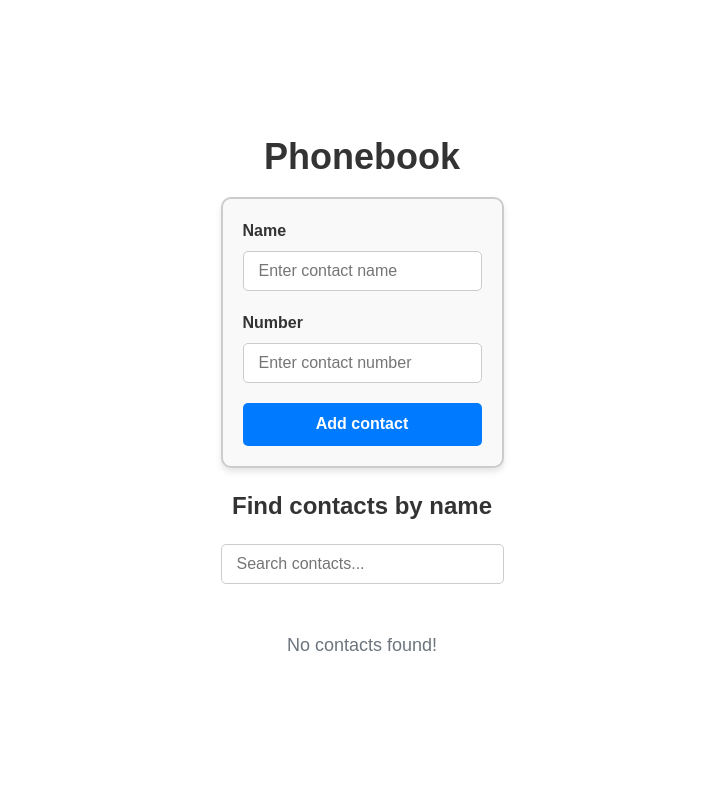
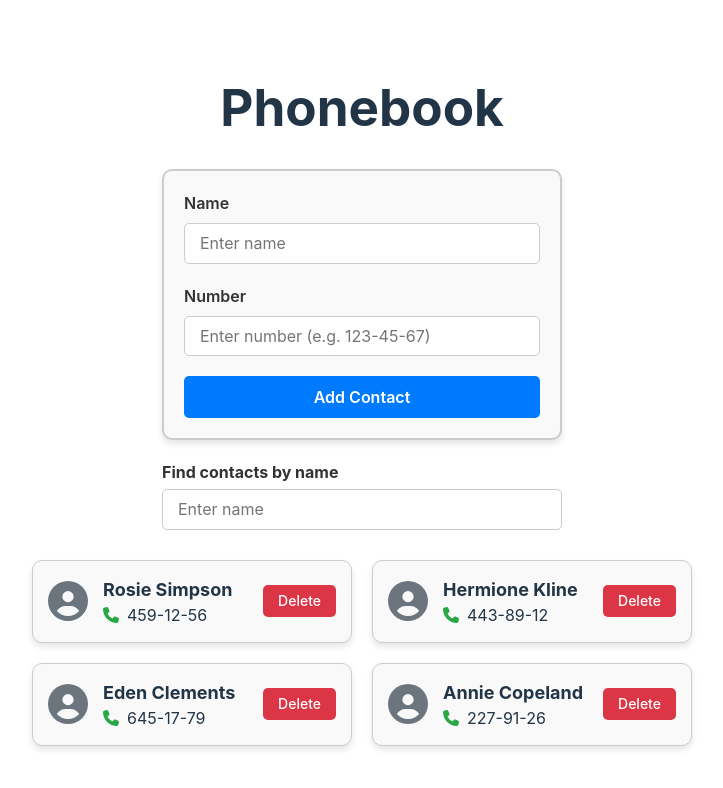
Before and after one commit to Nataliia-Aldushyna/goit-neo-react-hw-module3, a React (Vite) app: page / in a window 1280 px wide. Shown: the top 788 px of the page, without its empty margins (278-1001 px from the left). Built offline with nearby package versions, Linux system fonts and the light colour scheme.

Commit message:
add component Contact

```diff
--- a/src/App.jsx
+++ b/src/App.jsx
@@ -1,57 +1,63 @@
-import { useState, useEffect } from 'react';
-import ContactForm from './components/ContactForm/ContactForm';
-import SearchBox from './components/SearchBox/SearchBox';
-import ContactList from './components/ContactList/ContactList';
-import { ToastContainer, toast } from 'react-toastify';
-import 'react-toastify/dist/ReactToastify.css';
-import styles from './App.module.css';
+import { useState, useEffect } from "react";
+import ContactForm from "./components/ContactForm/ContactForm";
+import ContactList from "./components/ContactList/ContactList";
+import SearchBox from "./components/SearchBox/SearchBox";
+import contactsData from "../contacts.json";
+import { ToastContainer, toast } from "react-toastify";
+import "react-toastify/dist/ReactToastify.css";
 
 const App = () => {
   const [contacts, setContacts] = useState(() => {
-    const savedContacts = localStorage.getItem('contacts');
-    return savedContacts ? JSON.parse(savedContacts) : [];
+    const savedContacts = localStorage.getItem("contacts");
+    return savedContacts ? JSON.parse(savedContacts) : contactsData;
   });
 
-  const [filter, setFilter] = useState('');
-
-  useEffect(() => {
-    localStorage.setItem('contacts', JSON.stringify(contacts));
-  }, [contacts]);
+  const [filter, setFilter] = useState("");
 
   const addContact = (newContact) => {
-    if (contacts.some(contact => contact.name.toLowerCase() === newContact.name.toLowerCase())) {
+    const isDuplicate = contacts.some(
+      (contact) =>
+        contact.name.toLowerCase() === newContact.name.toLowerCase()
+    );
+
+    if (isDuplicate) {
       toast.error(`${newContact.name} is already in contacts!`);
       return;
     }
-    setContacts([...contacts, newContact]);
-    toast.success(`Contact ${newContact.name} added successfully!`);
+
+    setContacts((prevContacts) => [...prevContacts, newContact]);
+    toast.success(`${newContact.name} added successfully!`);
   };
 
   const deleteContact = (id) => {
-    const deletedContact = contacts.find(contact => contact.id === id);
-    if (deletedContact) {
-      setContacts(contacts.filter(contact => contact.id !== id));
-      toast.success(`Contact ${deletedContact.name} deleted successfully!`);
-    } else {
-      toast.error("Contact not found!");
-    }
+    setContacts((prevContacts) =>
+      prevContacts.filter((contact) => contact.id !== id)
+    );
+    toast.info("Contact deleted.");
   };
 
-  const handleFilterChange = (event) => {
-    setFilter(event.target.value);
+  useEffect(() => {
+    localStorage.setItem("contacts", JSON.stringify(contacts));
+  }, [contacts]);
+
+  const handleFilterChange = (e) => setFilter(e.target.value);
+
+  const getFilteredContacts = () => {
+    const normalizedFilter = filter.toLowerCase();
+    return contacts.filter((contact) =>
+      contact.name.toLowerCase().includes(normalizedFilter)
+    );
   };
 
-  const filteredContacts = contacts.filter(contact =>
-    contact.name.toLowerCase().includes(filter.toLowerCase())
-  );
-
   return (
-    <div className={styles.container}>
-      <h1 className={styles.title}>Phonebook</h1>
-      <ContactForm onSubmit={addContact} />
-      <h2 className={styles.subtitle}>Find contacts by name</h2>
-      <SearchBox value={filter} onChange={handleFilterChange} />
-      <ContactList contacts={filteredContacts} onDelete={deleteContact} />
+    <div>
+      <h1>Phonebook</h1>
+      <ContactForm onAddContact={addContact} />
+      <SearchBox filter={filter} onFilterChange={handleFilterChange} />
+      <ContactList
+        contacts={getFilteredContacts()}
+        onDeleteContact={deleteContact}
+      />
       <ToastContainer />
     </div>
   );
--- /dev/null
+++ b/src/components/Contact/Contact.jsx
@@ -0,0 +1,25 @@
+import styles from "./Contact.module.css";
+import { FontAwesomeIcon } from "@fortawesome/react-fontawesome";
+import { faPhone, faUserCircle } from "@fortawesome/free-solid-svg-icons";
+
+const Contact = ({ name, number, onDelete }) => {
+  return (
+    <li className={styles.contactItem}>
+      <div className={styles.avatar}>
+        <FontAwesomeIcon icon={faUserCircle} className={styles.avatarIcon} />
+      </div>
+      <div className={styles.contactInfo}>
+        <p className={styles.name}>{name}</p>
+        <div className={styles.numberWrapper}>
+          <FontAwesomeIcon icon={faPhone} className={styles.phoneIcon} />
+          <p className={styles.number}>{number}</p>
+        </div>
+      </div>
+      <button className={styles.button} onClick={onDelete}>
+        Delete
+      </button>
+    </li>
+  );
+};
+
+export default Contact;
--- /dev/null
+++ b/src/components/Contact/Contact.module.css
@@ -0,0 +1,66 @@
+.contactItem {
+  display: flex;
+  align-items: center;
+  padding: 15px;
+  border: 1px solid #ccc;
+  border-radius: 10px;
+  background-color: #f9f9f9;
+  box-shadow: 0 4px 6px rgba(0, 0, 0, 0.1);
+  transition: transform 0.2s;
+}
+
+.contactItem:hover {
+  transform: scale(1.02);
+}
+
+.avatar {
+  flex-shrink: 0;
+  margin-right: 15px;
+}
+
+.avatarIcon {
+  font-size: 40px;
+  color: #6c757d;
+}
+
+.contactInfo {
+  flex-grow: 1;
+}
+
+.name {
+  font-size: 18px;
+  font-weight: bold;
+  margin: 0;
+}
+
+.numberWrapper {
+  display: flex;
+  align-items: center;
+  gap: 8px;
+}
+
+.phoneIcon {
+  font-size: 16px;
+  color: #28a745;
+}
+
+.number {
+  margin: 0;
+  font-size: 16px;
+}
+
+.button {
+  background-color: #dc3545;
+  color: white;
+  border: none;
+  padding: 8px 15px;
+  border-radius: 5px;
+  font-size: 14px;
+  cursor: pointer;
+  transition: background-color 0.3s;
+  margin-left: 20px;
+}
+
+.button:hover {
+  background-color: #c82333;
+}
--- a/src/components/ContactForm/ContactForm.jsx
+++ b/src/components/ContactForm/ContactForm.jsx
@@ -1,28 +1,32 @@
-import { Formik, Form, Field, ErrorMessage } from 'formik';
-import * as Yup from 'yup';
-import { nanoid } from 'nanoid';
-import styles from './ContactForm.module.css';
+import { Formik, Form, Field, ErrorMessage } from "formik";
+import * as Yup from "yup";
+import { nanoid } from "nanoid";
+import styles from "./ContactForm.module.css";
 
-const validationSchema = Yup.object({
-  name: Yup.string()
-    .min(3, 'Minimum 3 characters')
-    .max(50, 'Maximum 50 characters')
-    .required('Required'),
-  number: Yup.string()
-    .min(7, 'Minimum 7 characters')
-    .max(15, 'Maximum 15 characters')
-    .required('Required'),
-});
+const ContactForm = ({ onAddContact }) => {
+  const validationSchema = Yup.object({
+    name: Yup.string()
+      .required("Name is required")
+      .min(3, "Name must be at least 3 characters")
+      .max(50, "Name must be at most 50 characters"),
+    number: Yup.string()
+      .required("Number is required")
+      .matches(/^\d{3}-\d{2}-\d{2}$/, "Number must match format: 123-45-67"),
+  });
 
-const ContactForm = ({ onSubmit }) => {
   const handleSubmit = (values, { resetForm }) => {
-    onSubmit({ id: nanoid(), ...values });
+    const newContact = {
+      id: nanoid(),
+      name: values.name,
+      number: values.number,
+    };
+    onAddContact(newContact);
     resetForm();
   };
 
   return (
     <Formik
-      initialValues={{ name: '', number: '' }}
+      initialValues={{ name: "", number: "" }}
       validationSchema={validationSchema}
       onSubmit={handleSubmit}
     >
@@ -30,26 +34,20 @@ const ContactForm = ({ onSubmit }) => {
         <Form className={styles.form}>
           <label className={styles.label}>
             Name
-            <Field
-              name="name"
-              type="text"
-              placeholder="Enter contact name"
-              className={styles.input}
-            />
+            <Field name="name" placeholder="Enter name" className={styles.input} />
             <ErrorMessage name="name" component="div" className={styles.error} />
           </label>
           <label className={styles.label}>
             Number
             <Field
               name="number"
-              type="tel"
-              placeholder="Enter contact number"
+              placeholder="Enter number (e.g. 123-45-67)"
               className={styles.input}
             />
             <ErrorMessage name="number" component="div" className={styles.error} />
           </label>
           <button type="submit" className={styles.button}>
-            Add contact
+            Add Contact
           </button>
         </Form>
       )}
--- a/src/components/ContactList/ContactList.jsx
+++ b/src/components/ContactList/ContactList.jsx
@@ -1,36 +1,22 @@
-import styles from './ContactList.module.css';
-import { FontAwesomeIcon } from '@fortawesome/react-fontawesome';
-import { faPhone, faUserCircle } from '@fortawesome/free-solid-svg-icons';
+import styles from "./ContactList.module.css";
+import Contact from "../Contact/Contact";
 
-const ContactList = ({ contacts, onDelete }) => {
+const ContactList = ({ contacts, onDeleteContact }) => {
   return (
-    <div className={styles.contactList}>
+    <ul className={styles.list}>
       {contacts.length > 0 ? (
         contacts.map(({ id, name, number }) => (
-          <div key={id} className={styles.contactItem}>
-            <div className={styles.avatar}>
-              <FontAwesomeIcon icon={faUserCircle} className={styles.avatarIcon} />
-            </div>
-            <div className={styles.contactInfo}>
-              <p className={styles.name}>{name}</p>
-              <div className={styles.numberWrapper}>
-                <FontAwesomeIcon icon={faPhone} className={styles.phoneIcon} />
-                <p className={styles.number}>{number}</p>
-              </div>
-            </div>
-            <button
-              type="button"
-              className={styles.button}
-              onClick={() => onDelete(id)}
-            >
-              Delete
-            </button>
-          </div>
+          <Contact
+            key={id}
+            name={name}
+            number={number}
+            onDelete={() => onDeleteContact(id)}
+          />
         ))
       ) : (
-        <p className={styles.noContacts}>No contacts found!</p>
+        <p className={styles.noContacts}>Contacts not found!</p>
       )}
-    </div>
+    </ul>
   );
 };
 
--- a/src/components/ContactList/ContactList.module.css
+++ b/src/components/ContactList/ContactList.module.css
@@ -1,75 +1,9 @@
-.contactList {
+.list {
   display: grid;
   grid-template-columns: repeat(2, 1fr);
   gap: 20px;
   padding: 10px;
-}
-
-.contactItem {
-  display: flex;
-  align-items: center;
-  padding: 15px;
-  border: 1px solid #ccc;
-  border-radius: 10px;
-  background-color: #f9f9f9;
-  box-shadow: 0 4px 6px rgba(0, 0, 0, 0.1);
-  transition: transform 0.2s;
-}
-
-.contactItem:hover {
-  transform: scale(1.02);
-}
-
-.avatar {
-  flex-shrink: 0;
-  margin-right: 15px;
-}
-
-.avatarIcon {
-  font-size: 40px;
-  color: #6c757d;
-}
-
-.contactInfo {
-  flex-grow: 1;
-}
-
-.name {
-  font-size: 18px;
-  font-weight: bold;
-  margin: 0;
-}
-
-.numberWrapper {
-  display: flex;
-  align-items: center;
-  gap: 8px;
-}
-
-.phoneIcon {
-  font-size: 16px;
-  color: #28a745;
-}
-
-.number {
-  margin: 0;
-  font-size: 16px;
-}
-
-.button {
-  background-color: #dc3545;
-  color: white;
-  border: none;
-  padding: 8px 15px;
-  border-radius: 5px;
-  font-size: 14px;
-  cursor: pointer;
-  transition: background-color 0.3s;
-  margin-left: 20px;
-}
-
-.button:hover {
-  background-color: #c82333;
+  margin: 0 auto;
 }
 
 .noContacts {
@@ -80,7 +14,13 @@
 }
 
 @media (max-width: 768px) {
-  .contactList {
+  .list {
     grid-template-columns: 1fr;
   }
 }
+
+@media (max-width: 480px) {
+  .list {
+    grid-template-columns: 1fr;
+  }
+}
--- a/src/components/SearchBox/SearchBox.jsx
+++ b/src/components/SearchBox/SearchBox.jsx
@@ -1,13 +1,17 @@
-import styles from './SearchBox.module.css';
+import styles from "./SearchBox.module.css";
 
-const SearchBox = ({ value, onChange }) => {
+const SearchBox = ({ filter, onFilterChange }) => {
   return (
     <div className={styles.searchBox}>
+      <label htmlFor="search" className={styles.label}>
+        Find contacts by name
+      </label>
       <input
+        id="search"
         type="text"
-        value={value}
-        onChange={onChange}
-        placeholder="Search contacts..."
+        value={filter}
+        onChange={onFilterChange}
+        placeholder="Enter name"
         className={styles.input}
       />
     </div>
--- a/src/components/SearchBox/SearchBox.module.css
+++ b/src/components/SearchBox/SearchBox.module.css
@@ -1,6 +1,14 @@
 .searchBox {
   margin: 20px auto;
   max-width: 400px;
+}
+
+.label {
+  display: block;
+  font-size: 16px;
+  font-weight: bold;
+  margin-bottom: 5px;
+  color: #333;
 }
 
 .input {
@@ -9,6 +17,7 @@
   border: 1px solid #ccc;
   border-radius: 5px;
   font-size: 16px;
+  transition: border-color 0.3s, box-shadow 0.3s;
 }
 
 .input:focus {
--- a/src/index.css
+++ b/src/index.css
@@ -34,6 +34,7 @@ body {
 h1 {
   font-size: 3.2em;
   line-height: 1.1;
+  text-align: center;
 }
 
 button {
```
